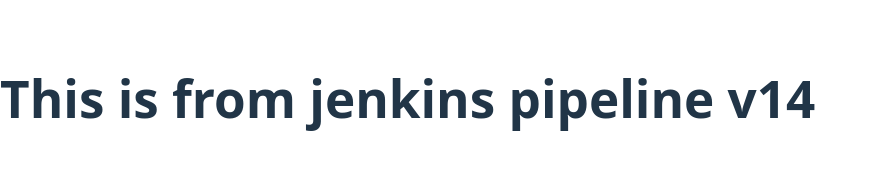
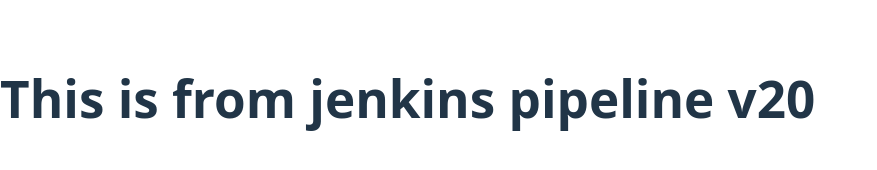
Before and after one commit to AbhinandNR/cicd, a React (Vite) app: page / in a window 1280 px wide. Shown: the part 302-472 px from the top of the page, without its empty margins (0-877 px from the left). Built offline with nearby package versions, Linux system fonts and the light colour scheme.

Commit message:
Update header text from v14 to v20

```diff
--- a/src/App.jsx
+++ b/src/App.jsx
@@ -3,7 +3,7 @@
 const App = () => {
   return (
     <div>
-     <h1>This is from jenkins pipeline v14</h1>
+     <h1>This is from jenkins pipeline v20</h1>
     </div>
   )
 }
```
